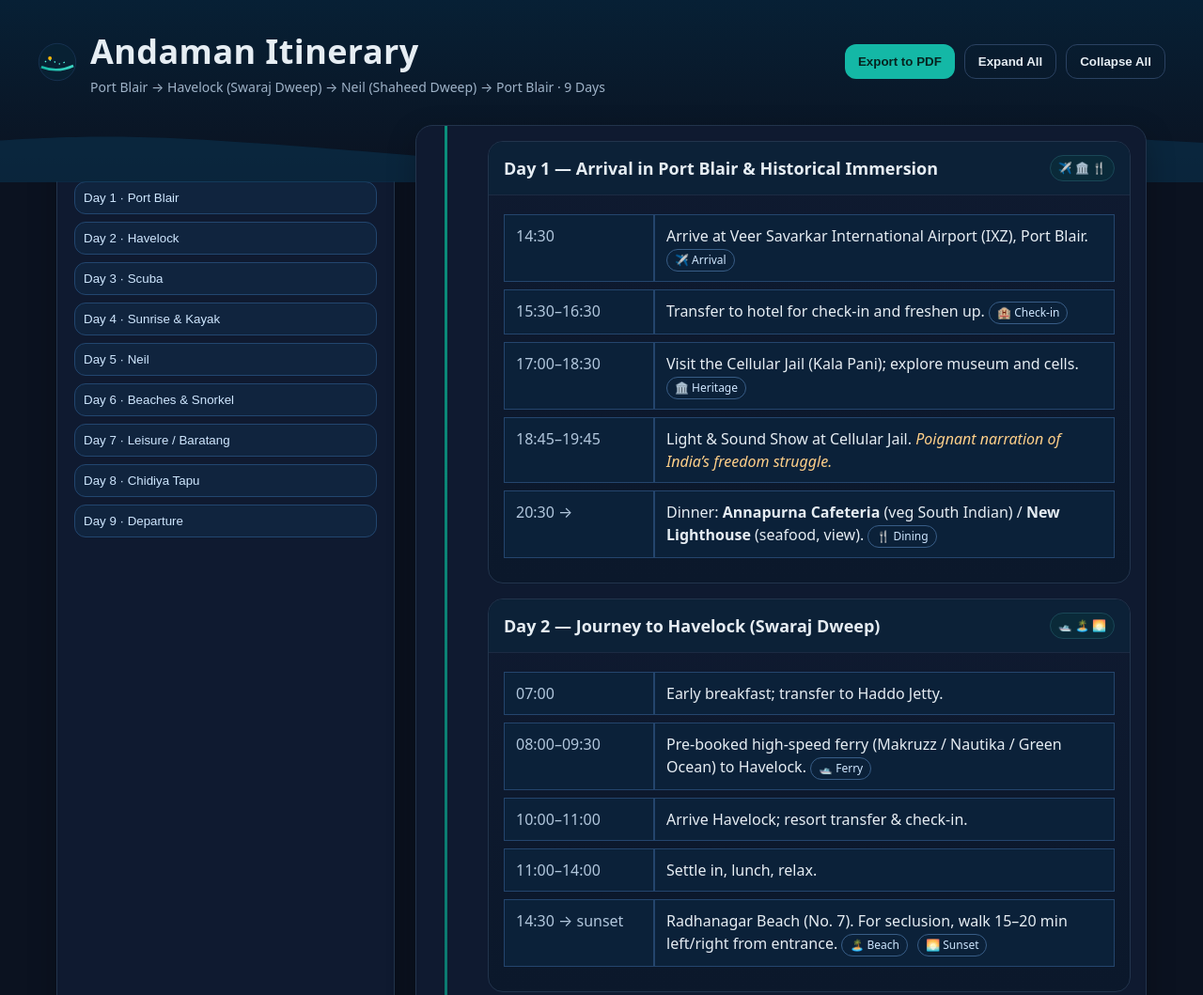
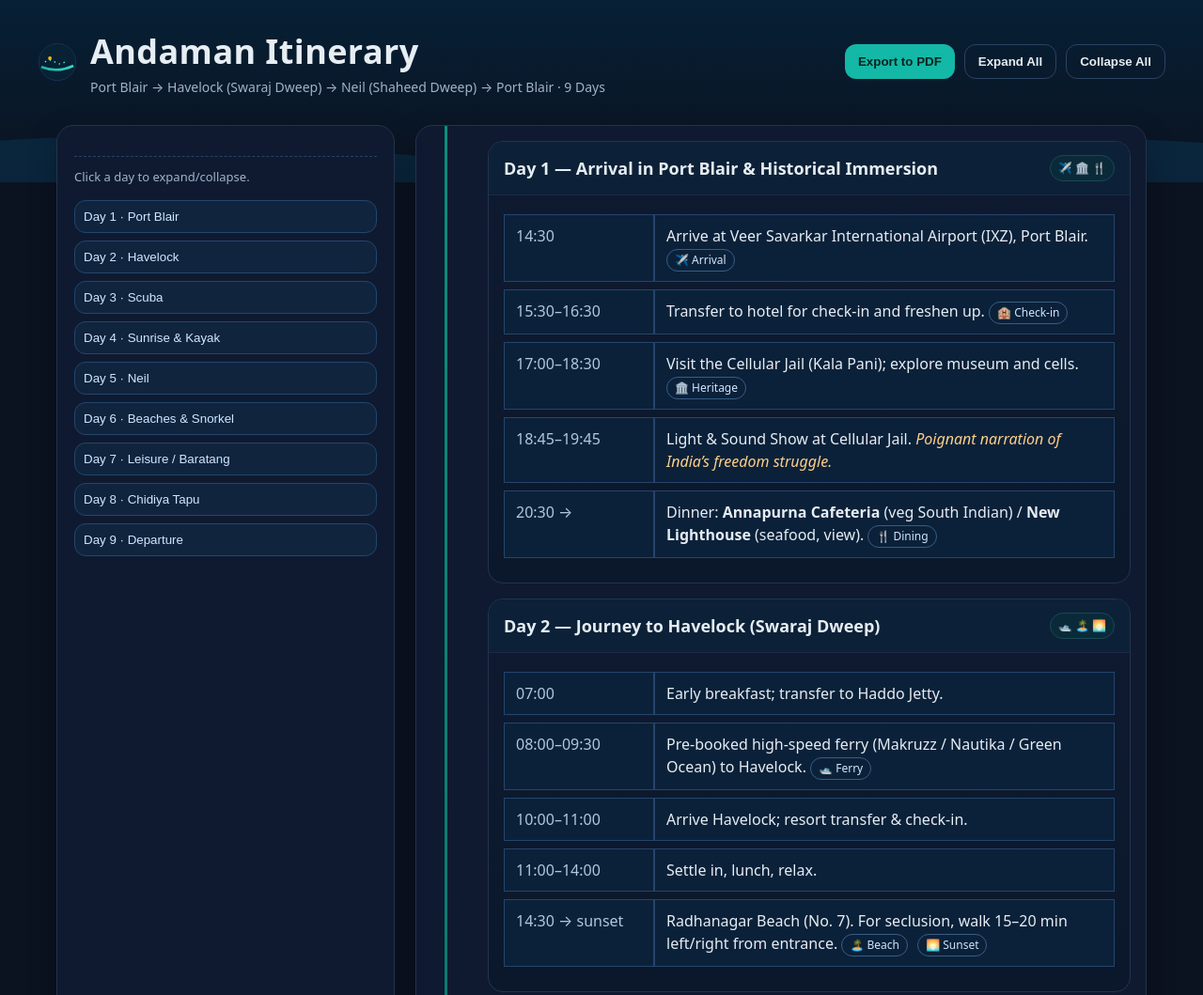
Before and after one commit to pankajpant74/andaman-itinerary, a plain HTML site: page index.html in a window 1280 px wide. Shown: the top 1059 px of the page at 94% size. Drawn offline with Linux system fonts and the light colour scheme.

Commit message:
Add files via upload

```diff
--- a/index.html
+++ b/index.html
@@ -3,7 +3,7 @@
 <head>
   <meta charset="utf-8" />
   <meta name="viewport" content="width=device-width, initial-scale=1" />
-  <title>Andaman Itinerary </title>
+  <title>Andaman Itinerary</title>
   <style>
     :root{
       --bg: #0b1220;          /* deep ocean */
@@ -40,7 +40,11 @@
 
     /* Sidebar */
     .card{background:var(--panel); border:1px solid #22344c; border-radius:18px; box-shadow:0 10px 30px rgba(0,0,0,.25)}
-    .sidebar{padding:18px}
+    .sidebar{
+      padding:18px;
+      position: relative; /* Lifts the card into a new stacking context */
+      z-index: 1;         /* Ensures it appears above the header wave */
+    }
     .sidebar h3{margin:0 0 10px}
     .chips{display:flex; flex-wrap:wrap; gap:8px}
     .chip{background:var(--chip); border:1px solid #1b4a54; color:#a7faf0; padding:6px 10px; border-radius:999px; font-size:12px}
@@ -185,7 +189,7 @@
     <div class="grid">
       <aside class="card sidebar">
         <div class="legend">
-
+          Click a day to expand/collapse.
         </div>
         <div class="jump">
           <button data-jump="#day1">Day 1 · Port Blair</button>
@@ -308,7 +312,7 @@
                 <table class="sched">
                   <tr><td class="time">Baratang Subgroup</td><td class="muted">Port Blair based.</td></tr>
                   <tr><td class="time">03:30</td><td>Wake‑up call.</td></tr>
-                  <tr><td class="time">04:00</td><td>Depart by pre‑booked vehicle (private/shared).</td></tr>
+                  <tr><td class="time">04:00</td><td>Depart by pre‑booked vehicle ( private/shared).</td></tr>
                   <tr><td class="time">Return</td><td>Follow same route back via afternoon convoy.</td></tr>
                   <tr><td class="time">17:00–18:00</td><td>Arrive Port Blair hotel; rest & dinner.</td></tr>
                 </table>
```
